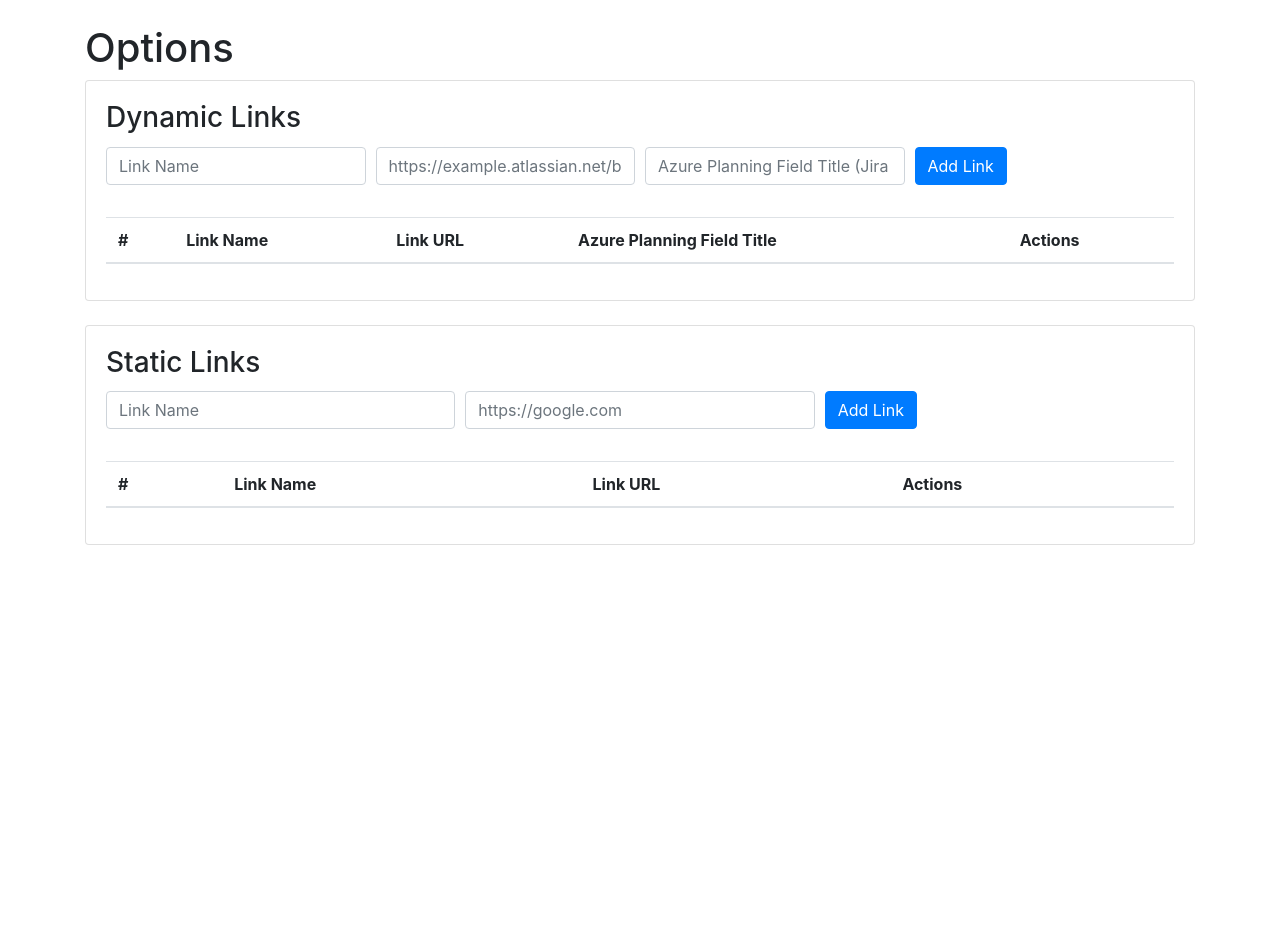
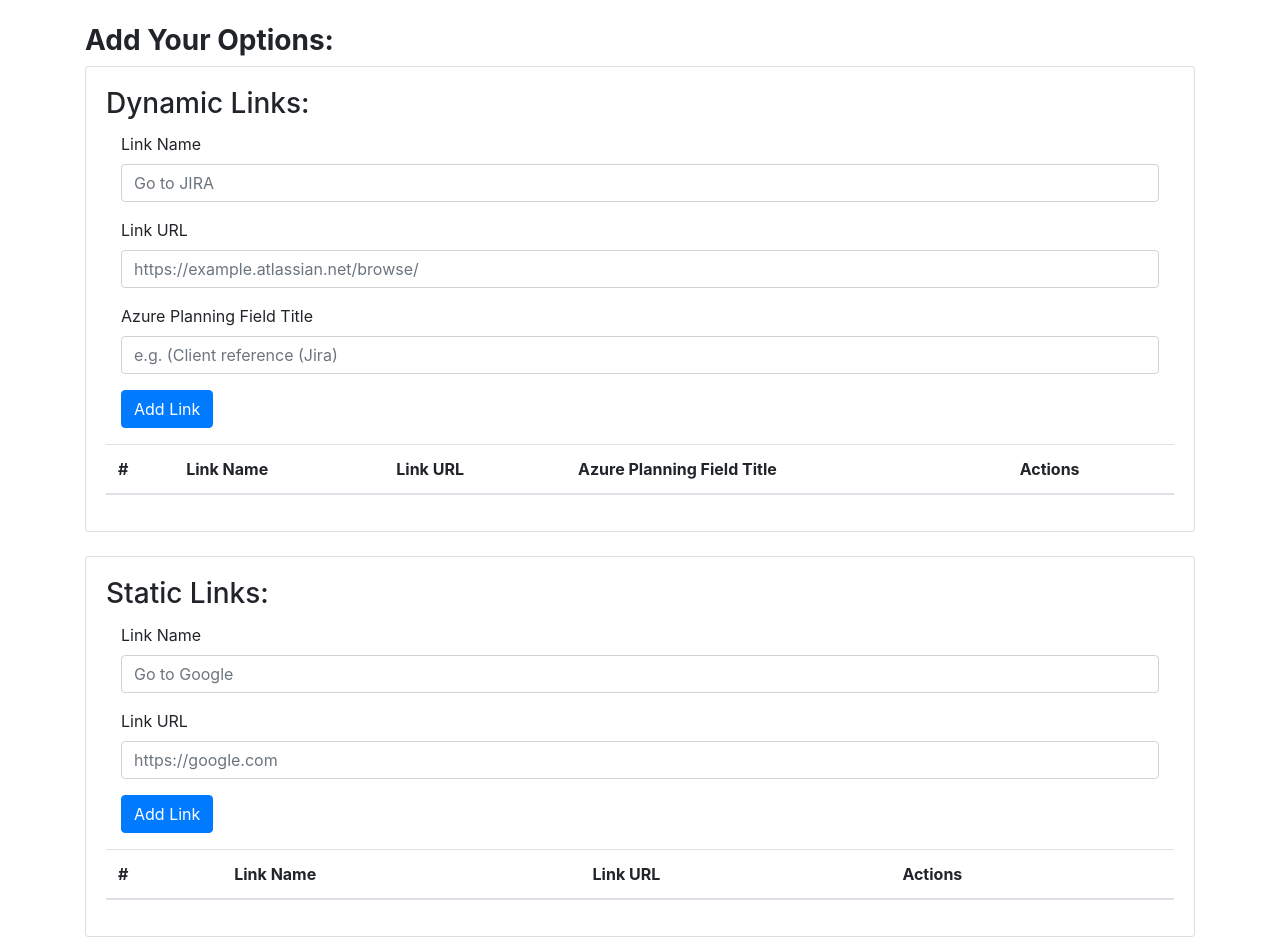
Before and after one commit to adnanjaw/DOM-Link-Generator, a browser extension: page src/html/options.html in a window 1280 px wide. Before the commit the page ends 800 px from the top, so only its background shows below. Drawn offline with nearby package versions, Linux system fonts and the light colour scheme.

Commit message:
beter loading & options forntend validation

```diff
--- a/src/html/options.html
+++ b/src/html/options.html
@@ -1,28 +1,37 @@
-<body class="p-4">
+<!DOCTYPE html>
+<html lang="en">
+<head>
+    <meta charset="UTF-8">
+    <title>Options Page</title>
     <script src="../js/jquery-3.6.0.min.js"></script>
     <script src="../js/options.js"></script>
     <link rel="stylesheet" href="https://cdn.jsdelivr.net/npm/bootstrap@4.0.0/dist/css/bootstrap.min.css"
           integrity="sha384-Gn5384xqQ1aoWXA+058RXPxPg6fy4IWvTNh0E263XmFcJlSAwiGgFAW/dAiS6JXm" crossorigin="anonymous">
-
+</head>
+<body class="p-4">
 <div class="container">
-        <h1>Options</h1>
+    <h3><strong>Add Your Options:</strong></h3>
     <div class="card">
         <div class="card-body">
             <div class="card-title">
-                    <h3>Dynamic Links</h3>
+                <h3>Dynamic Links:</h3>
             </div>
             <form id="dynamic-link-form">
-                    <div class="form-row align-items-center">
-                        <div class="form-group col mb-3">
-                            <input type="text" class="form-control" id="dynamic-link-name" placeholder="Link Name">
+                <div class="align-items-center">
+                    <div class="form-group col">
+                        <label for="dynamic-link-name">Link Name</label>
+                        <input type="text" required class="form-control" id="dynamic-link-name"
+                               placeholder="Go to JIRA">
                     </div>
-                        <div class="form-group col mb-3">
-                            <input type="text" class="form-control" id="dynamic-link-url"
+                    <div class="form-group col">
+                        <label for="dynamic-link-url">Link URL</label>
+                        <input type="text" required class="form-control" id="dynamic-link-url"
                                placeholder="https://example.atlassian.net/browse/">
                     </div>
-                        <div class="form-group col mb-3">
-                            <input type="text" class="form-control" id="dynamic-azure-planning-field-title"
-                                placeholder="Azure Planning Field Title (Jira Reference)">
+                    <div class="form-group col">
+                        <label for="dynamic-azure-planning-field-title">Azure Planning Field Title</label>
+                        <input type="text" required class="form-control" id="dynamic-azure-planning-field-title"
+                               placeholder="e.g. (Client reference (Jira)">
                     </div>
                     <div class="form-group col mb-2">
                         <button type="submit" class="btn btn-primary mb-2" id="dynamic-link-submit">Add
@@ -49,15 +58,18 @@
     <div class="card">
         <div class="card-body">
             <div class="card-title">
-                    <h3>Static Links</h3>
+                <h3>Static Links:</h3>
             </div>
             <form id="static-link-form">
-                    <div class="form-row align-items-center">
-                        <div class="form-group col mb-3">
-                            <input type="text" class="form-control" id="static-link-name" placeholder="Link Name">
+                <div class="align-items-center">
+                    <div class="col mb-3">
+                        <label for="static-link-name">Link Name</label>
+                        <input type="text" required class="form-control" id="static-link-name"
+                               placeholder="Go to Google">
                     </div>
                     <div class="form-group col mb-3">
-                            <input type="text" class="form-control" id="static-link-url"
+                        <label for="static-link-url">Link URL</label>
+                        <input type="text" required class="form-control" id="static-link-url"
                                placeholder="https://google.com">
                     </div>
                     <div class="form-group col mb-2">
@@ -80,3 +92,4 @@
     </div>
 </div>
 </body>
+</html>
```
Also changed, not shown: src/js/content-scripts.js (+21 -3 lines). Lines whose indentation alone changed are shown as unchanged.
